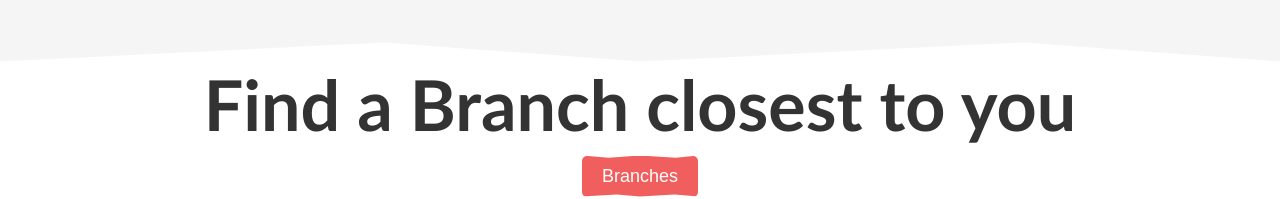
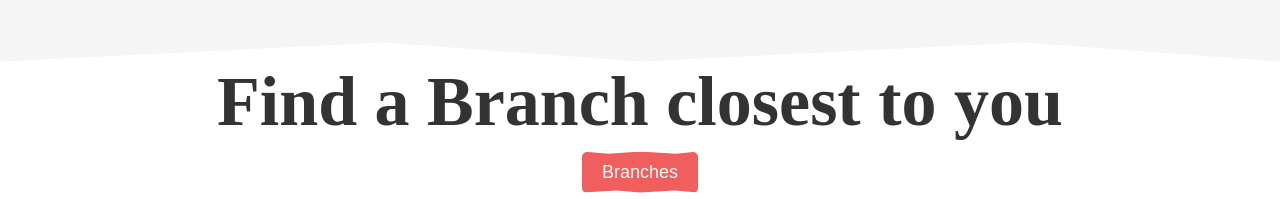
Before and after one commit to Iydeejames/Fortress-of-hope, a React (Create React App) app: page / in a window 1280 px wide. Shown: the part 2494-2693 px from the top of the page. Built offline with nearby package versions, Linux system fonts and the light colour scheme.

Commit message:
Update App.css

```diff
--- a/src/App.css
+++ b/src/App.css
@@ -443,7 +443,7 @@ video {
   font-size: 70px;
   color: #333;
   margin-bottom: 10px;
-  font-family: 'Trebuchet MS', 'Lucida Sans Unicode', 'Lucida Grande', 'Lucida Sans', Arial, sans-serif;
+  font-family: 'Times New Roman', Times, serif;
 }
 
 .find-branch-button {
```
